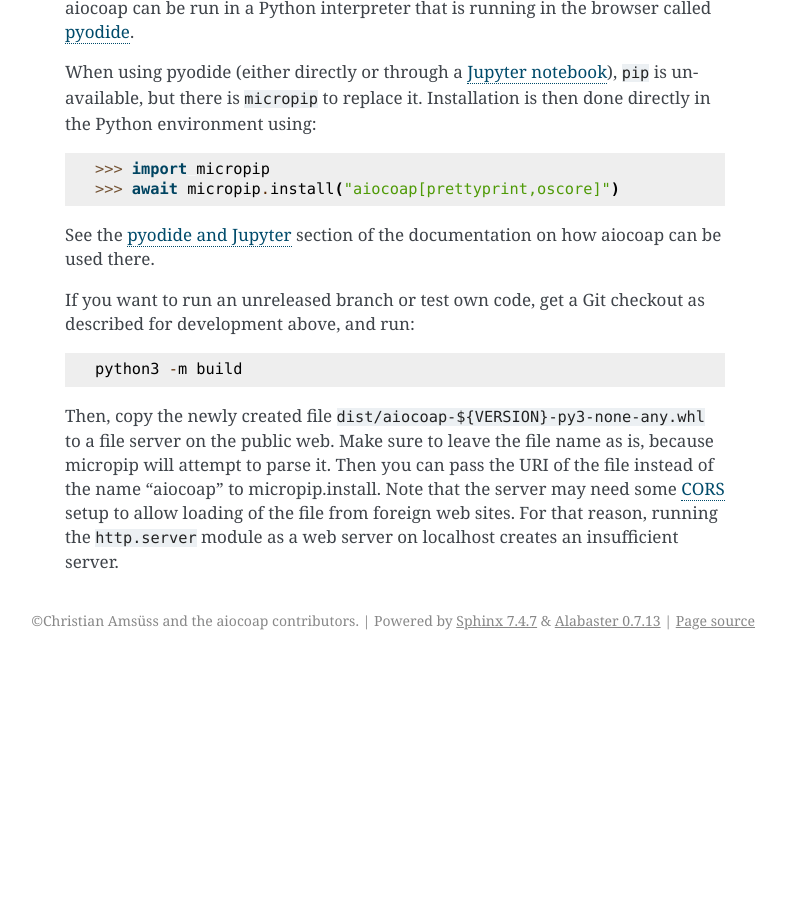
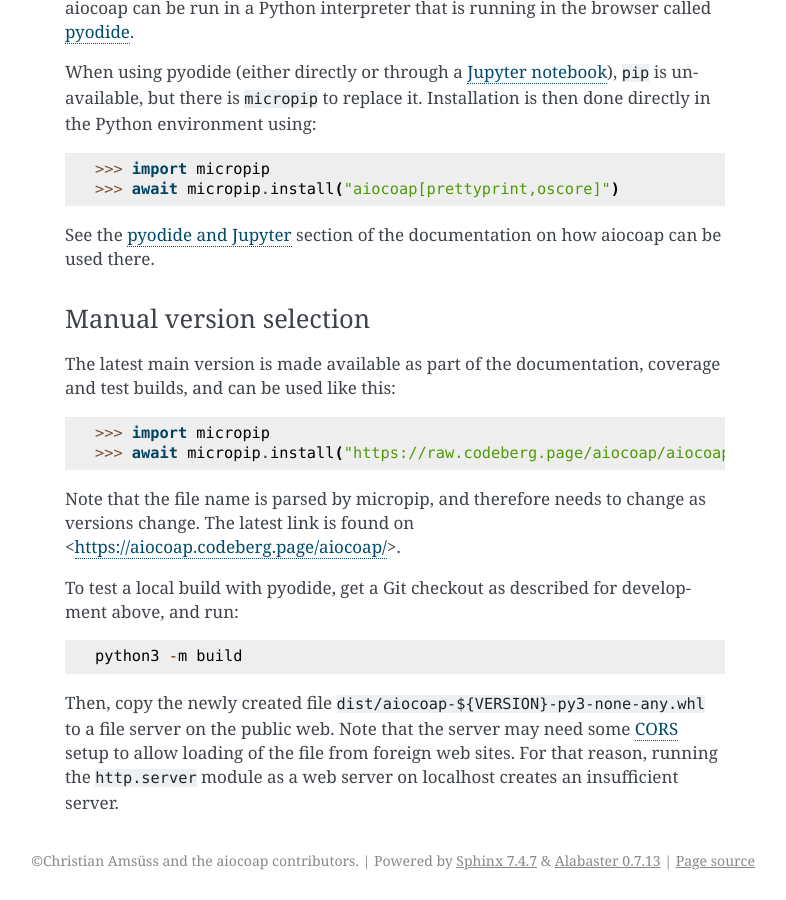
Before and after one commit to chrysn/aiocoap, a Sphinx documentation site: the page built from doc/installation.rst, in a window 1280 px wide and 900 px high, scrolled down 2002 px. Shown: the whole window, without its empty margins (355-1141 px from the left). Built offline with Sphinx 7.4.7, drawn with Linux system fonts in a browser that asks for light colours; pages that are not in the unit, such as notebooks, are missing from menus; the version number could not be read and is left out; before the commit the page ends 2662 px from its top, so only the background shows below that; some of the changed text lies outside the part shown.

Commit message:
doc: Link to ready-to-use main build

```diff
--- a/doc/installation.rst
+++ b/doc/installation.rst
@@ -121,16 +121,26 @@ See the :doc:`pyodide` section of the documentation on how aiocoap can be used t
 .. _pyodide: https://pyodide.org/
 .. _`Jupyter notebook`: https://jupyter.org/try-jupyter/
 
-If you want to run an unreleased branch or test own code,
+Manual version selection
+~~~~~~~~~~~~~~~~~~~~~~~~
+
+The latest main version is made available as part of the documentation, coverage and test builds,
+and can be used like this::
+
+    >>> import micropip
+    >>> await micropip.install("https://raw.codeberg.page/aiocoap/aiocoap/@pages/dist/aiocoap-0.4.12.post0-py3-none-any.whl")
+
+Note that the file name is parsed by micropip,
+and therefore needs to change as versions change.
+The latest link is found on <https://aiocoap.codeberg.page/aiocoap/>.
+
+To test a local build with pyodide,
 get a Git checkout as described for development above, and run::
 
     python3 -m build
 
 Then, copy the newly created file ``dist/aiocoap-${VERSION}-py3-none-any.whl``
 to a file server on the public web.
-Make sure to leave the file name as is,
-because micropip will attempt to parse it.
-Then you can pass the URI of the file instead of the name "aiocoap" to micropip.install.
 Note that the server may need some CORS_ setup to allow loading of the file from foreign web sites.
 For that reason, running the ``http.server`` module as a web server on localhost creates an insufficient server.
 
```
